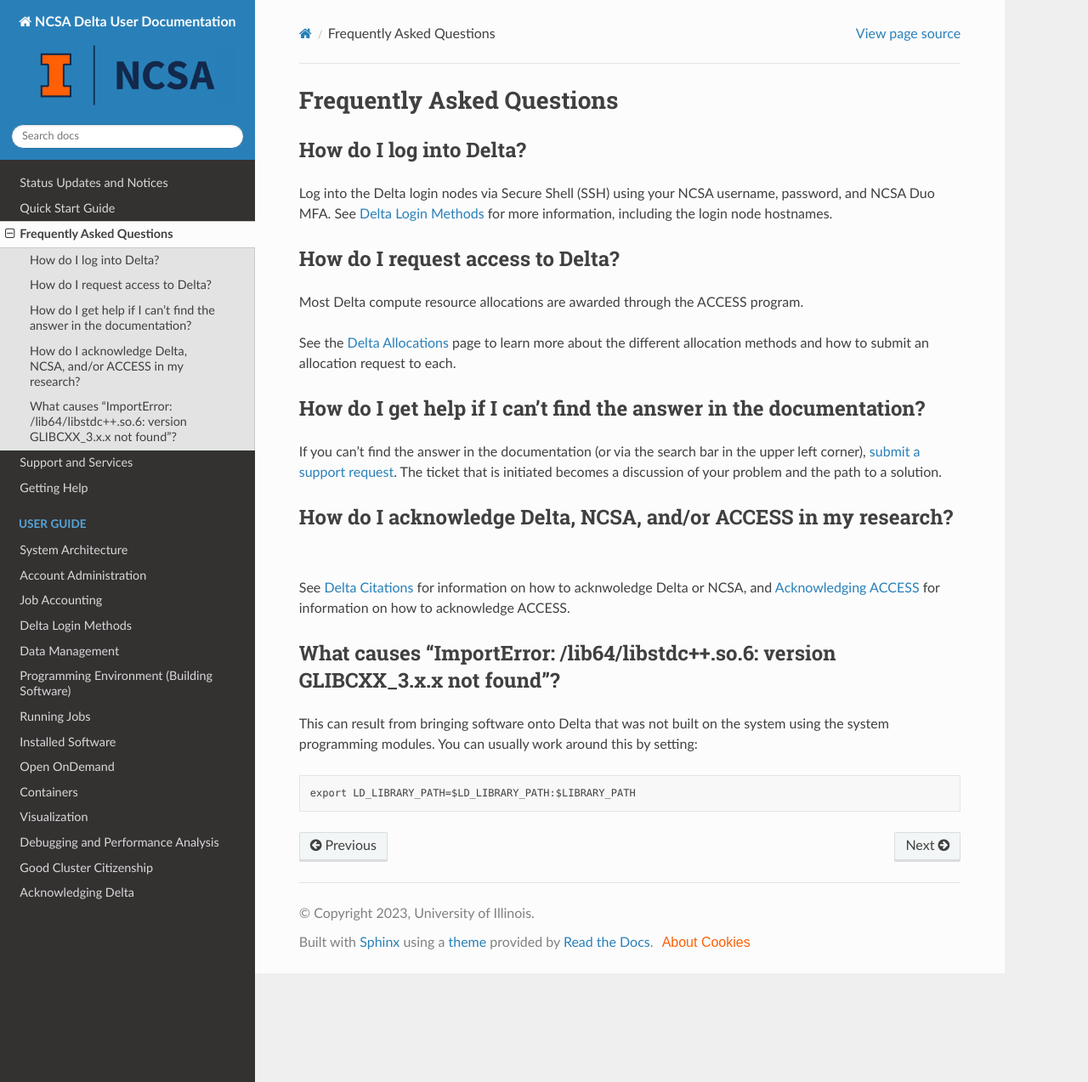
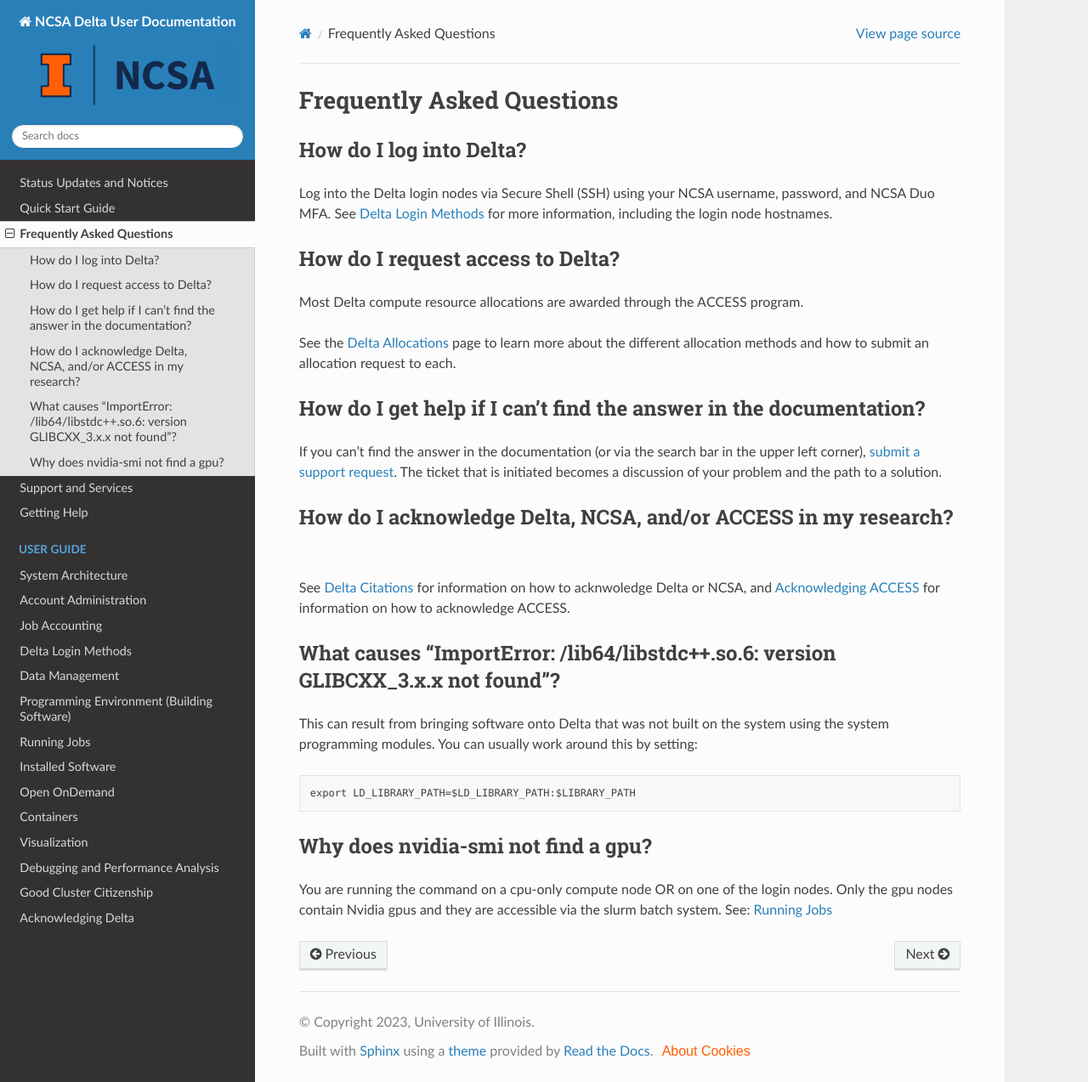
Before and after one commit to ncsa/Delta_doc, a Sphinx documentation site: the page built from docs/source/faq.rst, in a window 1280 px wide and 1273 px high. Shown: the whole window at 85% size. Built offline with Sphinx 7.4.7 and the Read the Docs theme 2.0.0, drawn with Linux system fonts in a browser that asks for light colours.

Commit message:
Update faq.rst
added nvidia-smi common question

```diff
--- a/docs/source/faq.rst
+++ b/docs/source/faq.rst
@@ -33,3 +33,7 @@ This can result from bringing software onto Delta that was not built on the syst
 .. code-block:: terminal
 
    export LD_LIBRARY_PATH=$LD_LIBRARY_PATH:$LIBRARY_PATH
+
+Why does nvidia-smi not find a gpu?
+------------------------------------
+You are running the command on a cpu-only compute node OR on one of the login nodes.  Only the gpu nodes contain Nvidia gpus and they are accessible via the slurm batch system.  See: `Running Jobs <https://docs.ncsa.illinois.edu/systems/delta/en/latest/user_guide/running_jobs.html/>`_
```
